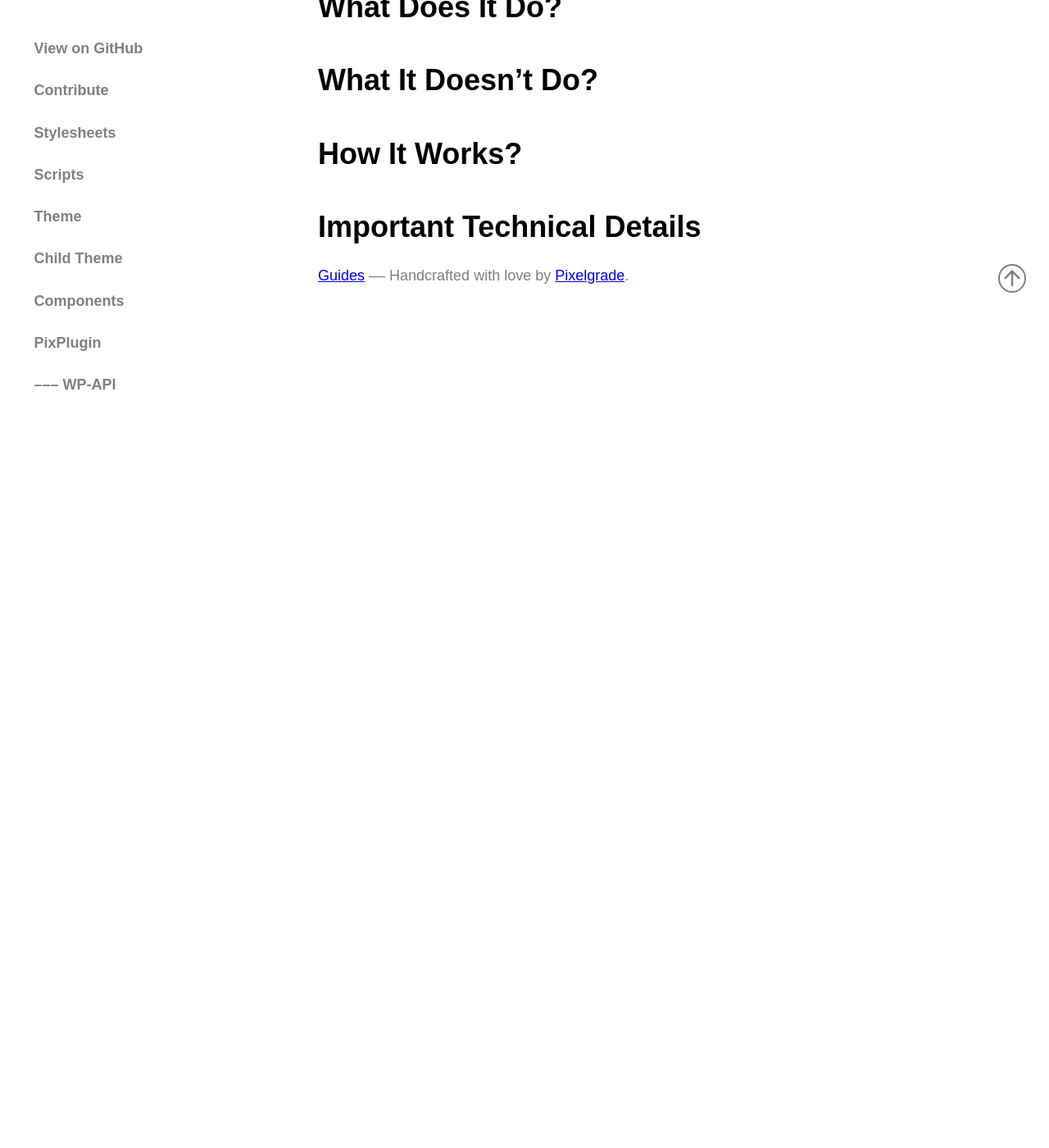
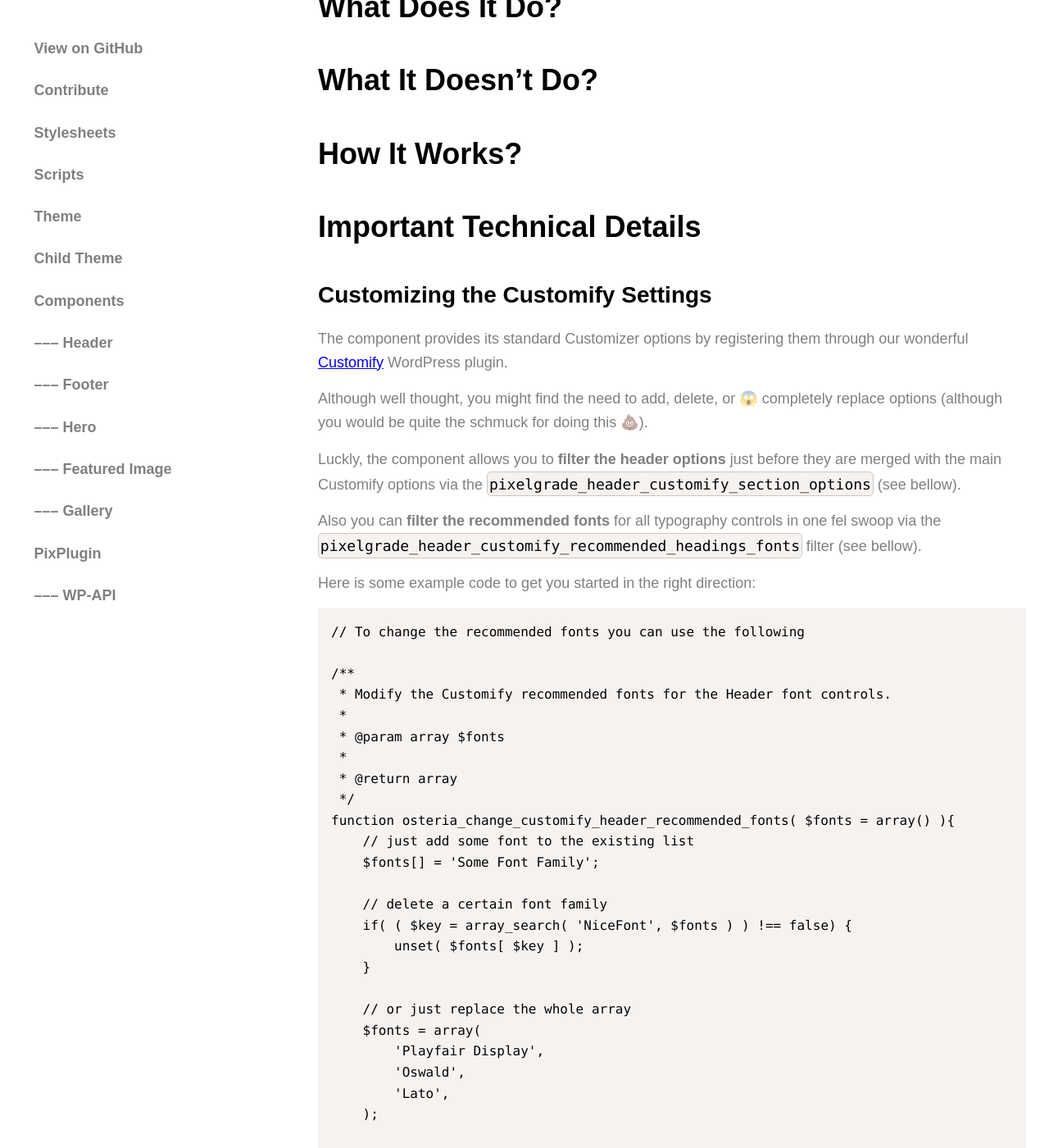
Before and after one commit to pixelgrade/guides, a Jekyll site: the page built from components/template.md, in a window 1280 px wide and 1400 px high, scrolled down 270 px. Shown: the whole window at 82% size. Built offline with Jekyll 4.4.1, drawn with Linux system fonts in a browser that asks for light colours; before the commit the page ends 900 px from its top, so only the background shows below that; some of the changed text lies outside the part shown.

Commit message:
more components

````diff
--- a/_config.yml
+++ b/_config.yml
@@ -54,6 +54,16 @@ navigation:
   url: /guides/child
 - text: Components
   url: /guides/components
+- text: ––– Header
+  url: /guides/components/header
+- text: ––– Footer
+  url: /guides/components/footer
+- text: ––– Hero
+  url: /guides/components/hero
+- text: ––– Featured Image
+  url: /guides/components/featured-image
+- text: ––– Gallery
+  url: /guides/components/gallery
 - text: PixPlugin
   url: /guides/pixplugin
 - text: ––– WP-API
--- a/components/template.md
+++ b/components/template.md
@@ -13,3 +13,100 @@ This is the guide for the **Pixelgrade Header** component. We will tackle both b
 ## How It Works?
 
 ## Important Technical Details
+
+### Customizing the Customify Settings
+
+The component provides its standard Customizer options by registering them through our wonderful [Customify](https://wordpress.org/plugins/customify/) WordPress plugin.
+
+Although well thought, you might find the need to add, delete, or 😱  completely replace options (although you would be quite the schmuck for doing this 💩).
+
+Luckly, the component allows you to **filter the header options** just before they are merged with the main Customify options via the `pixelgrade_header_customify_section_options` (see bellow).
+
+Also you can **filter the recommended fonts** for all typography controls in one fel swoop via the `pixelgrade_header_customify_recommended_headings_fonts` filter (see bellow).
+
+Here is some example code to get you started in the right direction:
+
+```php
+// To change the recommended fonts you can use the following
+
+/**
+ * Modify the Customify recommended fonts for the Header font controls.
+ *
+ * @param array $fonts
+ *
+ * @return array
+ */
+function osteria_change_customify_header_recommended_fonts( $fonts = array() ){
+    // just add some font to the existing list
+    $fonts[] = 'Some Font Family';
+
+    // delete a certain font family
+    if( ( $key = array_search( 'NiceFont', $fonts ) ) !== false) {
+        unset( $fonts[ $key ] );
+    }
+
+    // or just replace the whole array
+    $fonts = array(
+        'Playfair Display',
+        'Oswald',
+        'Lato',
+    );
+
+    // Now return our modified fonts list
+    return $fonts;
+}
+add_filter( 'pixelgrade_header_customify_recommended_headings_fonts', 'osteria_change_customify_header_recommended_fonts');
+
+// To change some options
+
+/**
+ * Modify the Customify Header section options.
+ *
+ * @param array $options
+ *
+ * @return array
+ */
+function osteria_change_customify_header_section_options( $options = array() ){
+    // just add some option at the end
+    $options['header_section']['options']['header_transparent_header'] = array(
+        'type'    => 'checkbox',
+        'label'   => esc_html__( 'Transparent Header while on Hero', 'components' ),
+        'default' => 1,
+    );
+
+    // or you could add some option after another
+    $header_transparent_option = array(
+        'header_transparent' => array(
+            'type'    => 'checkbox',
+            'label'   => esc_html__( 'Transparent Header while on Hero', 'components' ),
+            'default' => 1,
+        )
+    );
+    $options['header_section']['options'] = pixelgrade_array_insert_after( $options['header_section']['options'], 'header_sides_spacing', $header_transparent_option );
+
+    // delete some option
+    if( array_key_exists( 'header_background', $options['header_section']['options'] ) ) {
+        unset( $options['header_section']['options']['header_background'] );
+    }
+
+    // change some settings for a specific option
+    // First we test to see if we have this option
+    if( array_key_exists( 'header_background', $options['header_section']['options'] ) ) {
+        $options['header_section']['options']['header_background']['default'] = '#555555';
+    }
+
+    // or just replace the whole array
+    $options['header_section'] = array(
+        'title'   => __( 'Header', 'components' ),
+        'options' => array(
+                //put your options here
+        )
+    );
+
+    // Now return our modified options
+    return $options;
+}
+add_filter( 'pixelgrade_header_customify_section_options', 'osteria_change_customify_header_section_options');
+```
+
+Please remember, code like the one above should go into `/inc/components.php` in your theme.
````
Also changed, not shown: _config-local.yml (+10 -0 lines), components/featured-image.md (added, +132 -0 lines), components/gallery.md (added, +55 -0 lines), components/header.md (+1 -1 lines), components/hero.md (added, +140 -0 lines), components/assets/featured_image_component.png (added), components/assets/gallery_component_settings.png (added).
